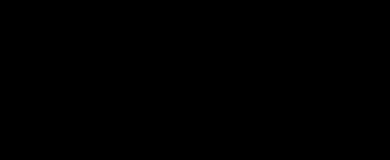
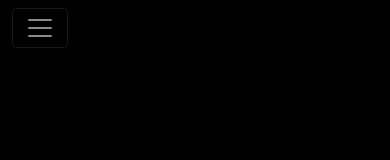
Before and after one commit to Leon3005/react-portfolio-0, a React (Create React App) app: page / in a window 390 px wide. Shown: the top 160 px of the page. Built offline with nearby package versions, Linux system fonts and the light colour scheme.

Commit message:
Navbar now shows on mobile

```diff
--- a/package.json
+++ b/package.json
@@ -8,6 +8,7 @@
     "@fortawesome/free-regular-svg-icons": "^5.15.3",
     "@fortawesome/free-solid-svg-icons": "^5.15.3",
     "@fortawesome/react-fontawesome": "^0.1.14",
+    "@popperjs/core": "^2.9.2",
     "@testing-library/jest-dom": "^5.14.1",
     "@testing-library/react": "^11.2.7",
     "@testing-library/user-event": "^12.8.3",
--- a/src/components/Navbar/index.js
+++ b/src/components/Navbar/index.js
@@ -1,26 +1,72 @@
 const Navbar = () => {
   return (
     <nav className="navbar navbar-expand-lg navbar-dark ">
-      <div className="container-fluid ">
-        <div className="collapse navbar-collapse" id="navbarNavAltMarkup">
+      <div className="container-fluid">
+        <button
+          class="navbar-toggler"
+          type="button"
+          data-bs-toggle="collapse"
+          data-bs-target="#navbarNav"
+          aria-controls="navbarNav"
+          aria-expanded="false"
+          aria-label="Toggle navigation"
+        >
+          <span class="navbar-toggler-icon"></span>
+        </button>
+        <div className="collapse navbar-collapse" id="navbarNav">
           <div className="navbar-nav ms-auto">
+            <ul className="navbar-nav">
+              <li class="nav-item">
                 <a className="nav-link active" aria-current="page" href="#">
                   home
                 </a>
+              </li>
+              <li class="nav-item">
                 <a className="nav-link " href="#projects">
                   projects
                 </a>
+              </li>
+              <li class="nav-item">
                 <a className="nav-link" href="#aboutMe">
                   about me
                 </a>
+              </li>
+              <li class="nav-item">
                 <a className="nav-link" href="#">
                   contact me
                 </a>
+              </li>
+            </ul>
           </div>
         </div>
       </div>
     </nav>
   );
 };
+{
+  /* <nav class="navbar navbar-expand-lg navbar-light bg-light">
+  <div class="container-fluid">
+    <a class="navbar-brand" href="#">Navbar</a>
+    <button class="navbar-toggler" type="button" data-bs-toggle="collapse" data-bs-target="#navbarNav" aria-controls="navbarNav" aria-expanded="false" aria-label="Toggle navigation">
+      <span class="navbar-toggler-icon"></span>
+    </button>
+    <div class="collapse navbar-collapse" id="navbarNav">
+      <ul class="navbar-nav">
 
+          <a class="nav-link active" aria-current="page" href="#">Home</a>
+        </li>
+        <li class="nav-item">
+          <a class="nav-link" href="#">Features</a>
+        </li>
+        <li class="nav-item">
+          <a class="nav-link" href="#">Pricing</a>
+        </li>
+        <li class="nav-item">
+          <a class="nav-link disabled" href="#" tabindex="-1" aria-disabled="true">Disabled</a>
+        </li>
+      </ul>
+    </div>
+  </div>
+</nav> */
+}
 export default Navbar;
--- a/src/index.js
+++ b/src/index.js
@@ -2,6 +2,7 @@
 import ReactDOM from "react-dom";
 import App from "./App";
 import "../node_modules/bootstrap/dist/css/bootstrap.min.css";
+import "bootstrap";
 import "./index.css";
 
 ReactDOM.render(
```
Also changed, not shown: 1 other file (tests, documents, lock files or other folders). Lines whose indentation alone changed are shown as unchanged.
